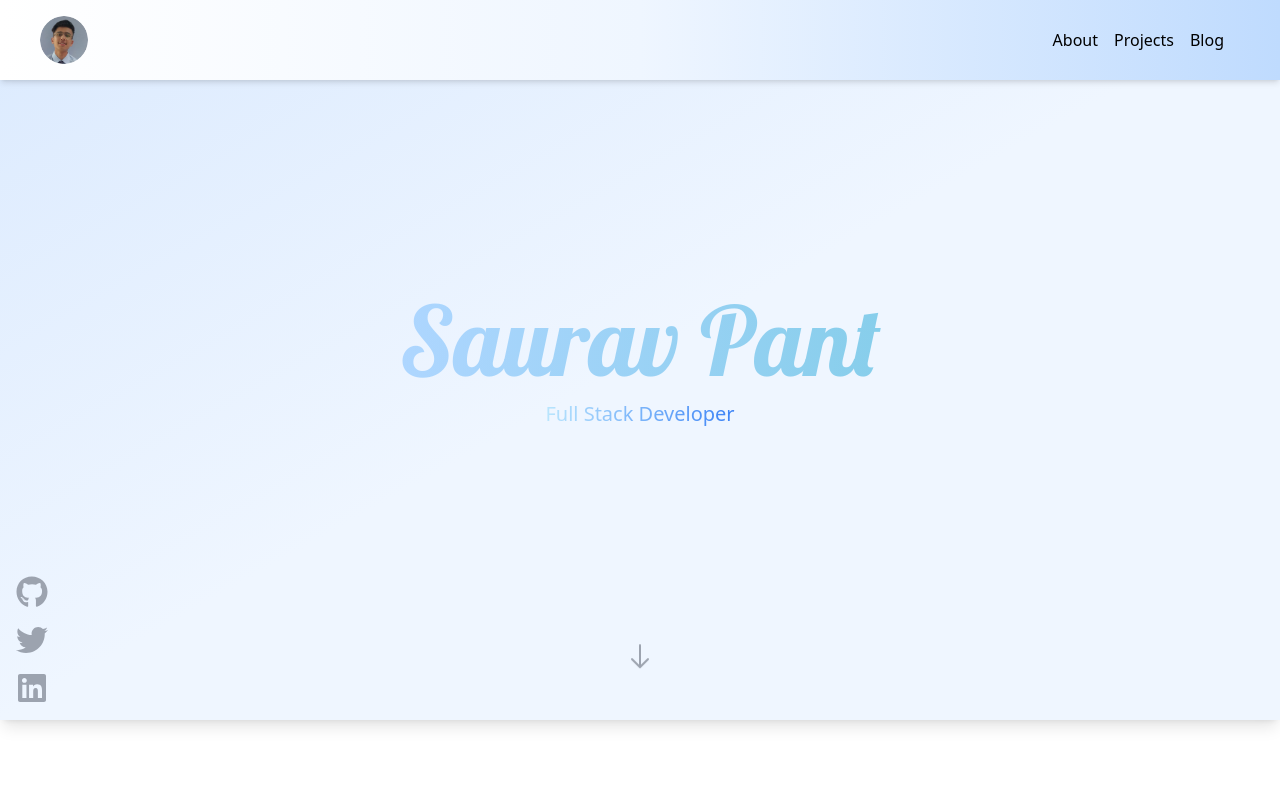
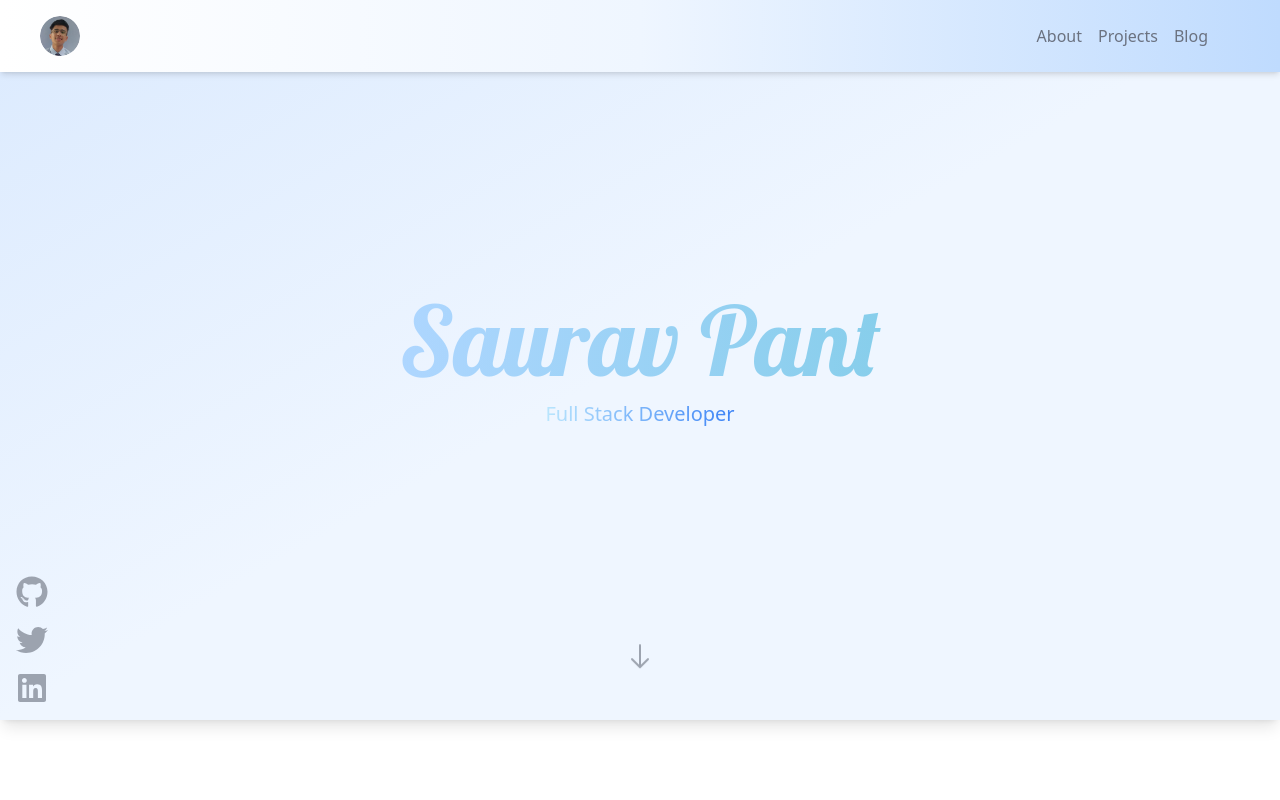
Before and after one commit to Saurav-Pant/Portfolio_New, a Next.js app in the folder portfolio/: page / in a window 1280 px wide. Shown: the top 800 px of the page. Built offline with nearby package versions, Linux system fonts and the light colour scheme.

Commit message:
useRouter added

```diff
--- a/portfolio/app/Components/Navbar.tsx
+++ b/portfolio/app/Components/Navbar.tsx
@@ -1,19 +1,58 @@
-"use client";
+"use client"
 import React, { useState, useEffect } from "react";
 import { RiMenuLine, RiCloseLine } from "react-icons/ri";
-import { Link as ScrollLink } from "react-scroll";
 import Image from "next/image";
+import logo from "../Assets/logo.png";
 import { motion } from "framer-motion";
-import Logo from "../Assets/logo.png";
+import { Link as ScrollLink, animateScroll as scroll } from "react-scroll";
+import { useRouter } from 'next/navigation'
 
-interface Props {}
+interface NavLink {
+  id: number;
+  label: string;
+  to: string;
+}
 
-const Navbar: React.FC<Props> = () => {
+const navLinks: NavLink[] = [
+  {
+    id: 1,
+    label: "About",
+    to: "#about",
+  },
+  {
+    id: 2,
+    label: "Projects",
+    to: "#projects",
+  },
+  {
+    id: 3,
+    label: "Blog",
+    to: "blog",
+  },
+];
+
+const Navbar: React.FC = () => {
   const [isOpen, setIsOpen] = useState<boolean>(false);
   const [isMobile, setIsMobile] = useState<boolean>(false);
+  const router = useRouter();
 
   const toggle = () => {
     setIsOpen(!isOpen);
+  };
+
+  const handleLogoClick = () => {
+    scroll.scrollToTop({
+      spy: true,
+      smooth: true,
+      duration: 500,
+    });
+    setIsOpen(false);
+    router.push("/"); // Update the URL to the homepage
+  };
+
+  const handleNavLinkClick = (to: string) => {
+    setIsOpen(false); // Close the navbar
+    router.push("/" + to); // Update the URL to the corresponding section
   };
 
   useEffect(() => {
@@ -29,23 +68,30 @@ const Navbar: React.FC<Props> = () => {
     };
   }, []);
 
-  const handleNavLinkClick = () => {
-    setIsOpen(false); // Close the navbar
-  };
-
   return (
     <div>
       <nav className="flex items-center justify-between flex-wrap p-4 bg-gradient-to-r from-white via-blue-50 to-blue-200  fixed w-full z-50 top-0 shadow-md">
-        <div className="flex items-center flex-shrink-0 text-white mr-6">
+        <div className="flex items-center flex-shrink-0 text-white  mr-6">
           <span className="font-semibold text-xl tracking-tight pl-6">
-            <ScrollLink to="home" smooth={true} duration={500}>
+            <ScrollLink
+              to=""
+              spy={true}
+              smooth={true}
+              offset={70}
+              duration={500}
+            >
+              <div
+                className="rounded-full overflow-hidden"
+                onClick={handleLogoClick}
+              >
                 <Image
-                src={Logo}
-                width={100}
-                height={100}
-                alt="logo"
-                className="w-12 rounded-full"
+                  src={logo}
+                  alt="Logo"
+                  width={40}
+                  height={40}
+                  className="cursor-pointer"
                 />
+              </div>
             </ScrollLink>
           </span>
         </div>
@@ -62,37 +108,24 @@ const Navbar: React.FC<Props> = () => {
           </div>
         ) : (
           <div className="sm:flex hidden pr-10">
-            <ul className={isOpen ? "hidden" : "flex gap-4"}>
+            <ul className={isOpen ? "hidden" : "flex"}>
+              {navLinks.map((link) => (
+                <li
+                  key={link.id}
+                  className="inline-block text-gray-500 hover:text-white transition-colors duration-500 ease-in-out mr-4 cursor-pointer"
+                >
                   <ScrollLink
-                to="about"
+                    to={link.to}
+                    spy={true}
                     smooth={true}
+                    offset={-70}
                     duration={500}
-                spy={true}
-                offset={-70}
-                activeClass="active"
+                    onClick={() => handleNavLinkClick(link.to)}
                   >
-                <li className="font-medium">About</li>
+                    {link.label}
                   </ScrollLink>
-              <ScrollLink
-                to="projects"
-                smooth={true}
-                duration={500}
-                spy={true}
-                offset={-70}
-                activeClass="active"
-              >
-                <li className="font-medium">Projects</li>
-              </ScrollLink>
-              <ScrollLink
-                to="blog"
-                smooth={true}
-                duration={500}
-                spy={true}
-                offset={-70}
-                activeClass="active"
-              >
-                <li className="font-medium">Blog</li>
-              </ScrollLink>
+                </li>
+              ))}
             </ul>
           </div>
         )}
@@ -116,57 +149,24 @@ const Navbar: React.FC<Props> = () => {
                 fontSize: "1.5rem",
               }}
             >
-              <ScrollLink
-                to="about"
-                smooth={true}
-                duration={500}
-                spy={true}
-                offset={-70}
-                onClick={handleNavLinkClick}
-                activeClass="active"
-              >
+              {navLinks.map((link) => (
                 <motion.li
-                  className="block text-gray-500 hover:text-sky-400 mb-3 cursor-pointer"
+                  key={link.id}
+                  className="block text-gray-500 hover:text-sky-400 mr-4 mb-3 cursor-pointer"
                   whileHover={{ scale: 1.1 }}
                   whileTap={{ scale: 0.9 }}
                 >
-                  About
-                </motion.li>
-              </ScrollLink>
                   <ScrollLink
-                to="projects"
+                    to={link.to}
+                    spy={true}
                     smooth={true}
                     duration={500}
-                spy={true}
-                offset={-70}
-                onClick={handleNavLinkClick}
-                activeClass="active"
+                    onClick={() => handleNavLinkClick(link.to)}
                   >
-                <motion.li
-                  className="block text-gray-500 hover:text-sky-400 mb-3 cursor-pointer"
-                  whileHover={{ scale: 1.1 }}
-                  whileTap={{ scale: 0.9 }}
-                >
-                  Projects
+                    {link.label}
+                  </ScrollLink>
                 </motion.li>
-              </ScrollLink>
-              <ScrollLink
-                to="blog"
-                smooth={true}
-                duration={500}
-                spy={true}
-                offset={-70}
-                onClick={handleNavLinkClick}
-                activeClass="active"
-              >
-                <motion.li
-                  className="block text-gray-500 hover:text-sky-400 mb-3 cursor-pointer"
-                  whileHover={{ scale: 1.1 }}
-                  whileTap={{ scale: 0.9 }}
-                >
-                  Blog
-                </motion.li>
-              </ScrollLink>
+              ))}
             </ul>
           </motion.div>
         )}
```
Lines whose indentation alone changed are shown as unchanged.
